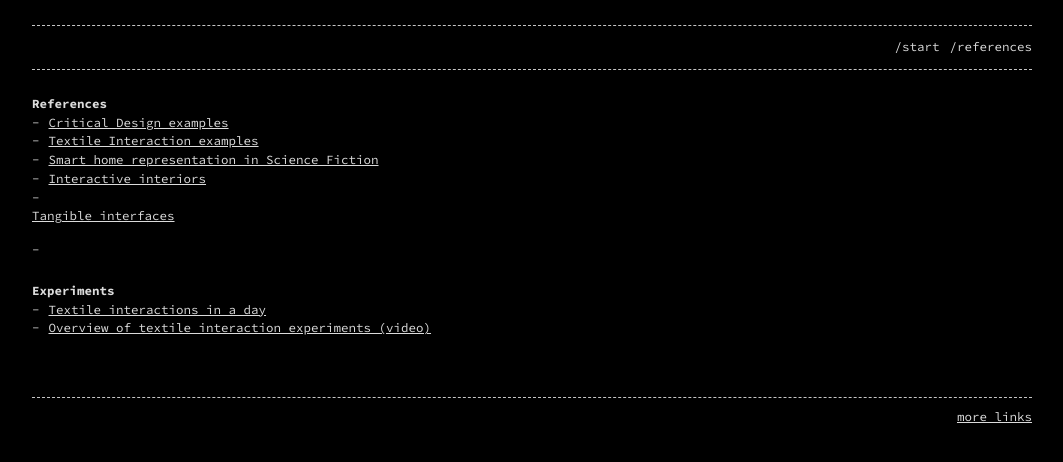
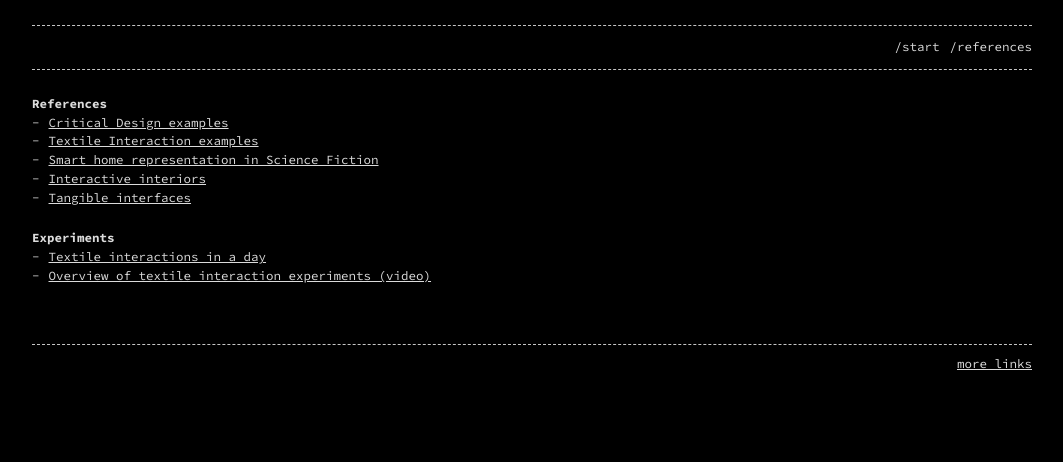
Before and after one commit to v0ss3n/textile-interactions, a Jekyll site: the page built from index.md, in a window 1280 px wide. Shown: the top 462 px of the page, without its empty margins (108-1171 px from the left). Built offline with Jekyll 4.4.1, drawn with Linux system fonts in a browser that asks for light colours.

Commit message:
Small fix

```diff
--- a/index.md
+++ b/index.md
@@ -11,13 +11,6 @@ permalink: /
 - [Interactive interiors]({{ site.baseurl }}/interactive_interiors.html)
 - [Tangible interfaces]({{ site.baseurl }}/tangible_interfaces.html)
 
--
 ## Experiments
-
 - [Textile interactions in a day]({{ site.baseurl }}/textile_interactions.html)
 - [Overview of textile interaction experiments (video)](https://www.canva.com/design/DAHETDUNFrA/8JOPQXxseG5WDBP3WiSNYg/view?utm_content=DAHETDUNFrA&utm_campaign=designshare&utm_medium=link2&utm_source=uniquelinks&utlId=h1282ccd6dd)
-
-<!--
-{% for article in site.site %}
-    <a href="{{ site.baseurl }}{{ article.url }}">{{article.title}}</a>
-{% endfor %} -->
```
